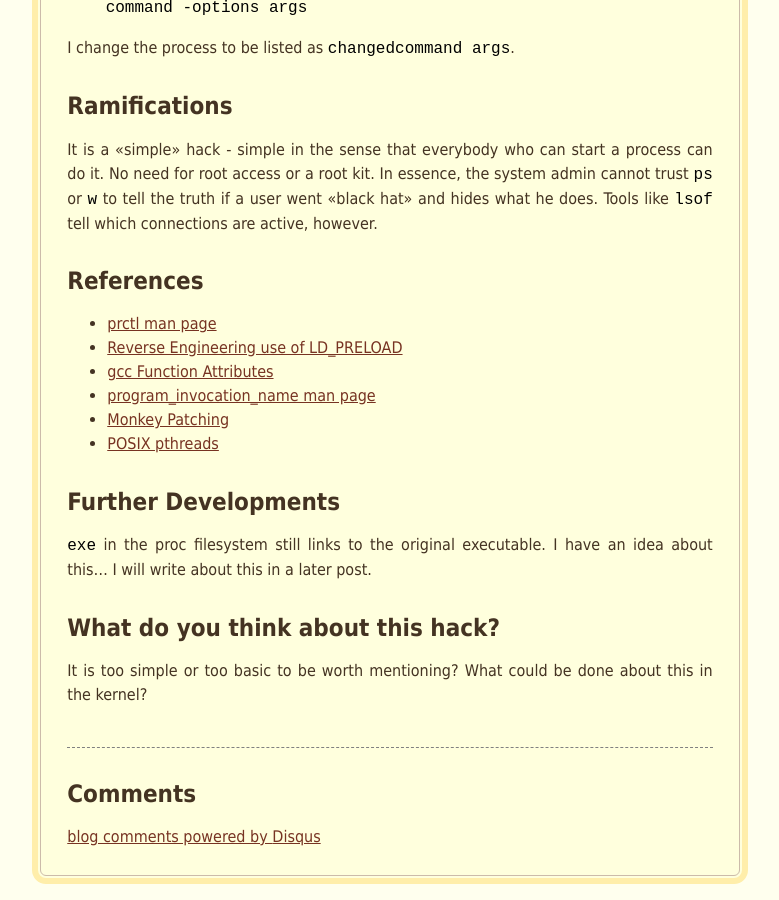
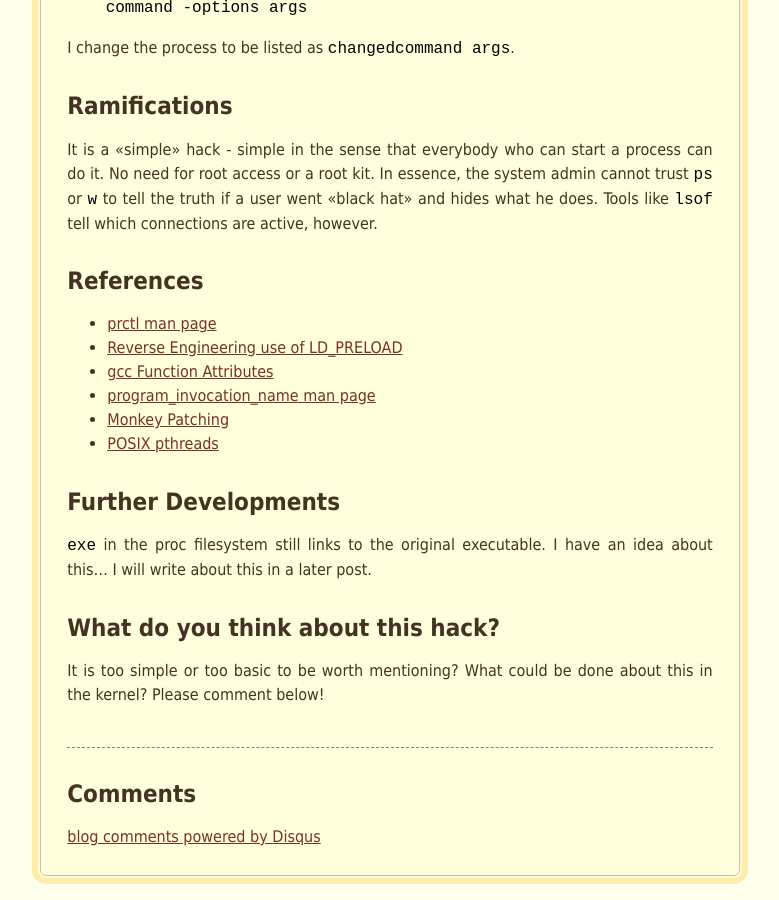
Before and after one commit to nalply/nalply.github.com, a Jekyll site: the page built from _posts/2010-08-23-disguise-linux-process.markdown, in a window 1280 px wide and 900 px high, scrolled down 1979 px. Shown: the whole window, without its empty margins (250-1029 px from the left). Built offline with Jekyll 4.4.1, drawn with Linux system fonts in a browser that asks for light colours; comment, search, counter and statistics services are not loaded.

Commit message:
better encouragement to comment

```diff
--- a/_posts/2010-08-23-disguise-linux-process.markdown
+++ b/_posts/2010-08-23-disguise-linux-process.markdown
@@ -127,7 +127,7 @@ an idea about this... I will write about this in a later post.
 ##What do you think about this hack?
 
 It is too simple or too basic to be worth mentioning? What could be done about
-this in the kernel?
+this in the kernel? Please comment below!
 
 
 [prctl]: http://www.kernel.org/doc/man-pages/online/pages/man2/prctl.2.html
```
